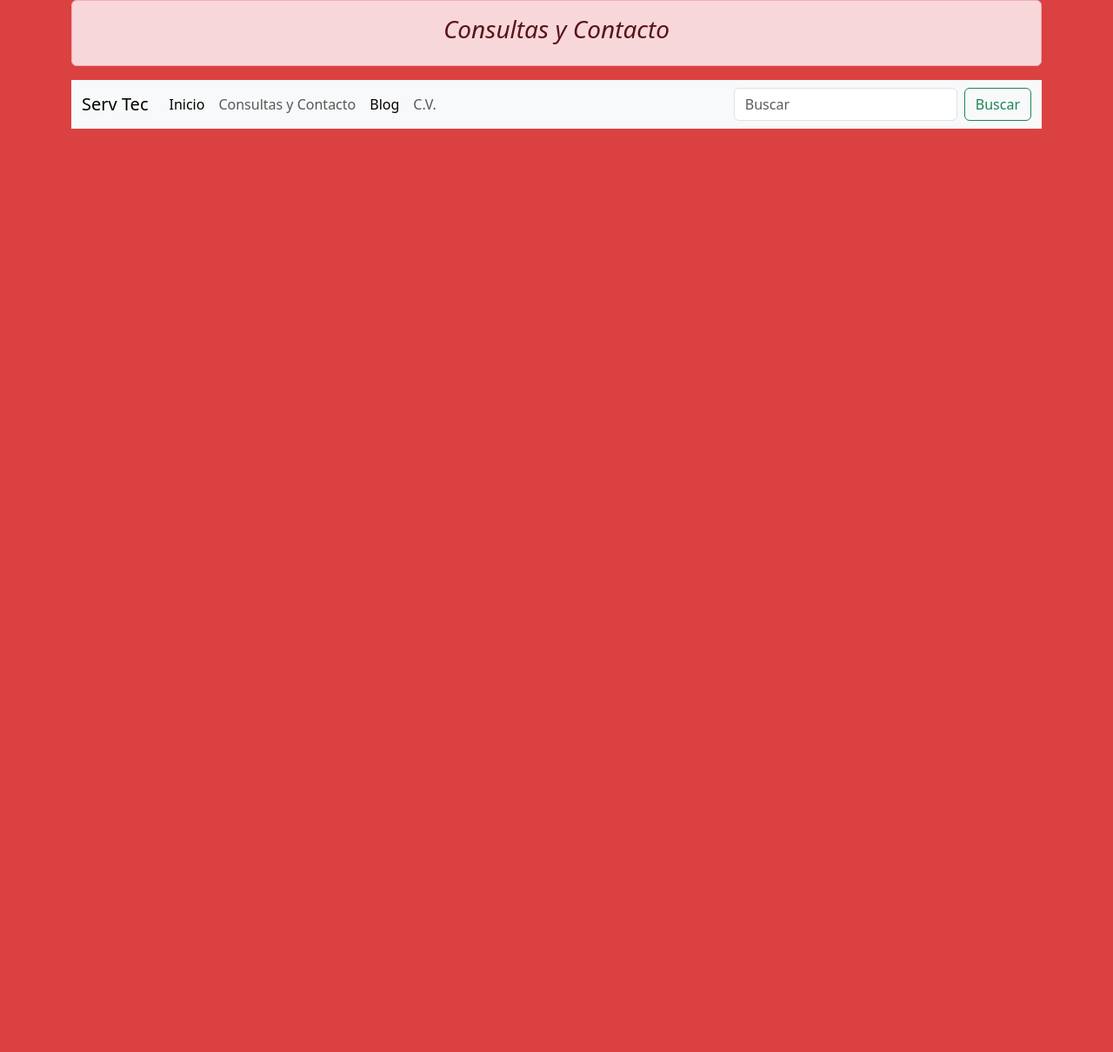
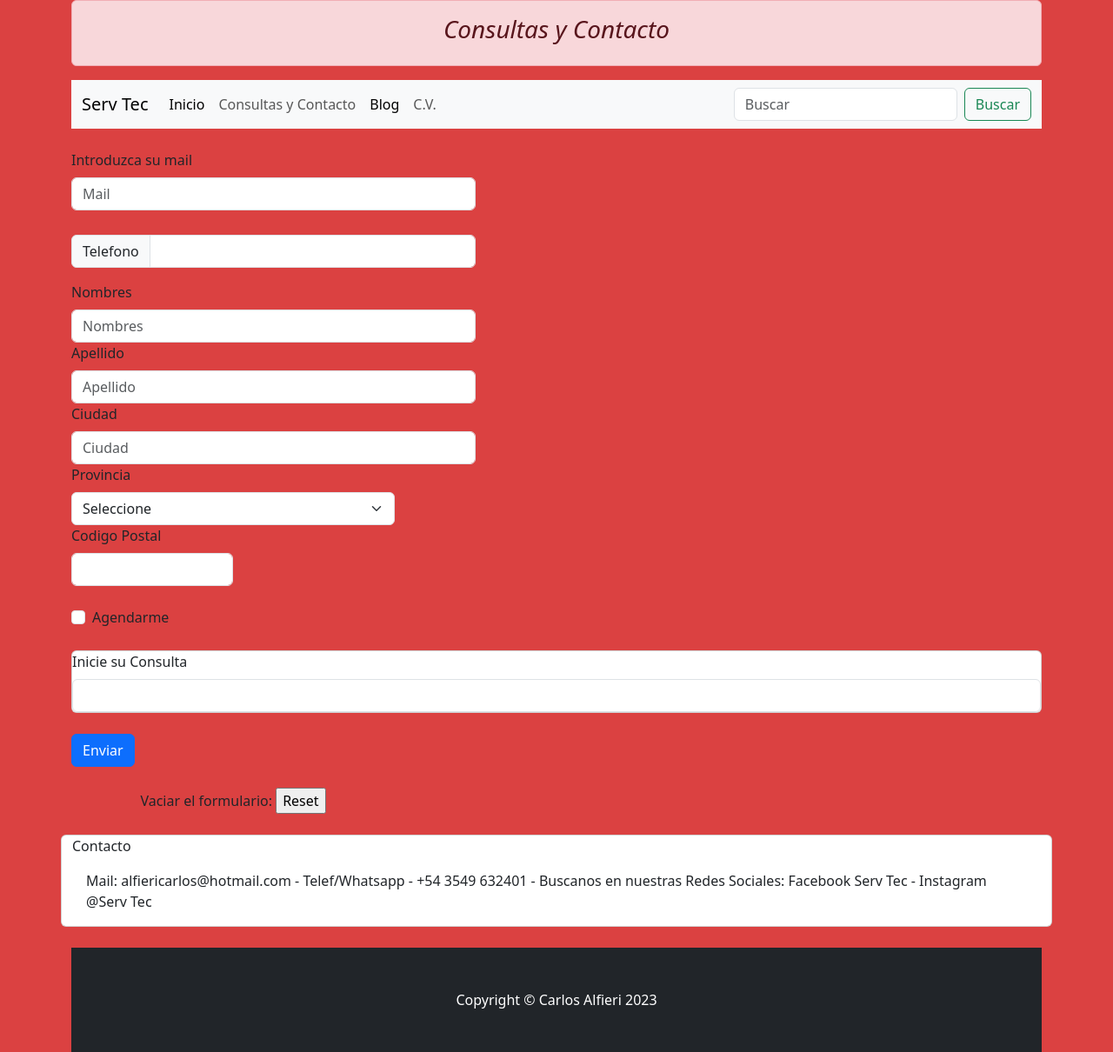
Before and after one commit to carlosalfieri/TP-Ticmas-FrEnd, a plain HTML site: page formulario.html in a window 1280 px wide. Shown: the whole page at 87% size. Before the commit the page ends 800 px from the top, so only its background shows below. Drawn offline with Linux system fonts and the light colour scheme.

Commit message:
formulario formulario

```diff
--- a/formulario.html
+++ b/formulario.html
@@ -45,6 +45,77 @@
 			</nav>
 
 			<br>
+            <!--Formulario-->
+			<div class="row">
+                <form>
+                  <div class="col-md-5">
+                      <label for="exampleInputEmail1" class="form-label">Introduzca su mail</label>
+                      <input type="email" class="form-control" id="exampleInputEmail1" aria-describedby="emailHelp" placeholder="Mail">
+                      <div id="emailHelp" class="form-text"></div>
+                      <br>
+
+                  <div class="input-group mb-3">
+                          <span class="input-group-text" id="inputGroup-sizing-default">Telefono</span>
+                          <input type="text" class="form-control" aria-label="Sizing example input" aria-describedby="inputGroup-sizing-default">
+                        </div>
+                  </div>
+                  <div class="col-5">
+                    <label for="inputAddress" class="form-label">Nombres</label>
+                    <input type="text" class="form-control" id="inputAddress" placeholder="Nombres">
+                  </div>
+                  <div class="col-5">
+                    <label for="inputAddress2" class="form-label">Apellido</label>
+                    <input type="text" class="form-control" id="inputAddress2" placeholder="Apellido">
+                  </div>
+                  <div class="col-md-5">
+                    <label for="inputCity" class="form-label">Ciudad</label>
+                    <input type="text" class="form-control" id="inputCity" placeholder="Ciudad">
+                  </div>
+                  <div class="col-md-4">
+                    <label for="inputState" class="form-label">Provincia</label>
+                    <select id="inputState" class="form-select">
+                      <option selected>Seleccione</option>
+                      <option>...</option>
+                    </select>
+                  </div>
+                  <div class="col-md-2">
+                    <label for="inputZip" class="form-label">Codigo Postal</label>
+                    <input type="text" class="form-control" id="inputZip">
+                  </div>
+                  <br>
+                  <div class="col-12">
+                    <div class="form-check">
+                      <input class="form-check-input" type="checkbox" id="gridCheck">
+                      <label class="form-check-label" for="gridCheck">
+                        Agendarme
+                      </label>
+                    </div>
+                  </div>
+                  <br>
+                  <div class="card mb-4">
+                      <label for="inputGroup-sizing-default" class="form-label">Inicie su Consulta</label>
+                      <input type="text" class="form-control" id="Consulta">
+                  </div>
+                  <div class="col-12">
+                    <button type="submit" class="btn btn-primary">Enviar</button>
+                  </div>
+                  <br>
+                  <div class="col-4 text-center">
+                      <form Action="#" method="post">
+                          Vaciar el formulario: <input type="reset"><br><br>
+                      </form>
+                      </div>
+                  <div class="card mb-4">
+                      <div class=>Contacto</div>
+                      <div class="card-body">Mail: alfiericarlos@hotmail.com - Telef/Whatsapp - +54 3549 632401 - Buscanos en nuestras Redes Sociales: Facebook Serv Tec - Instagram @Serv Tec</div>
+                  </div>
+                  </form>
+
+              </div>
+              </div>
+              <footer class="py-5 bg-dark">
+                  <div class="container"><p class="m-0 text-center text-white">Copyright &copy; Carlos Alfieri 2023</p></div>
+              </footer>
 
 
 </body>
```
